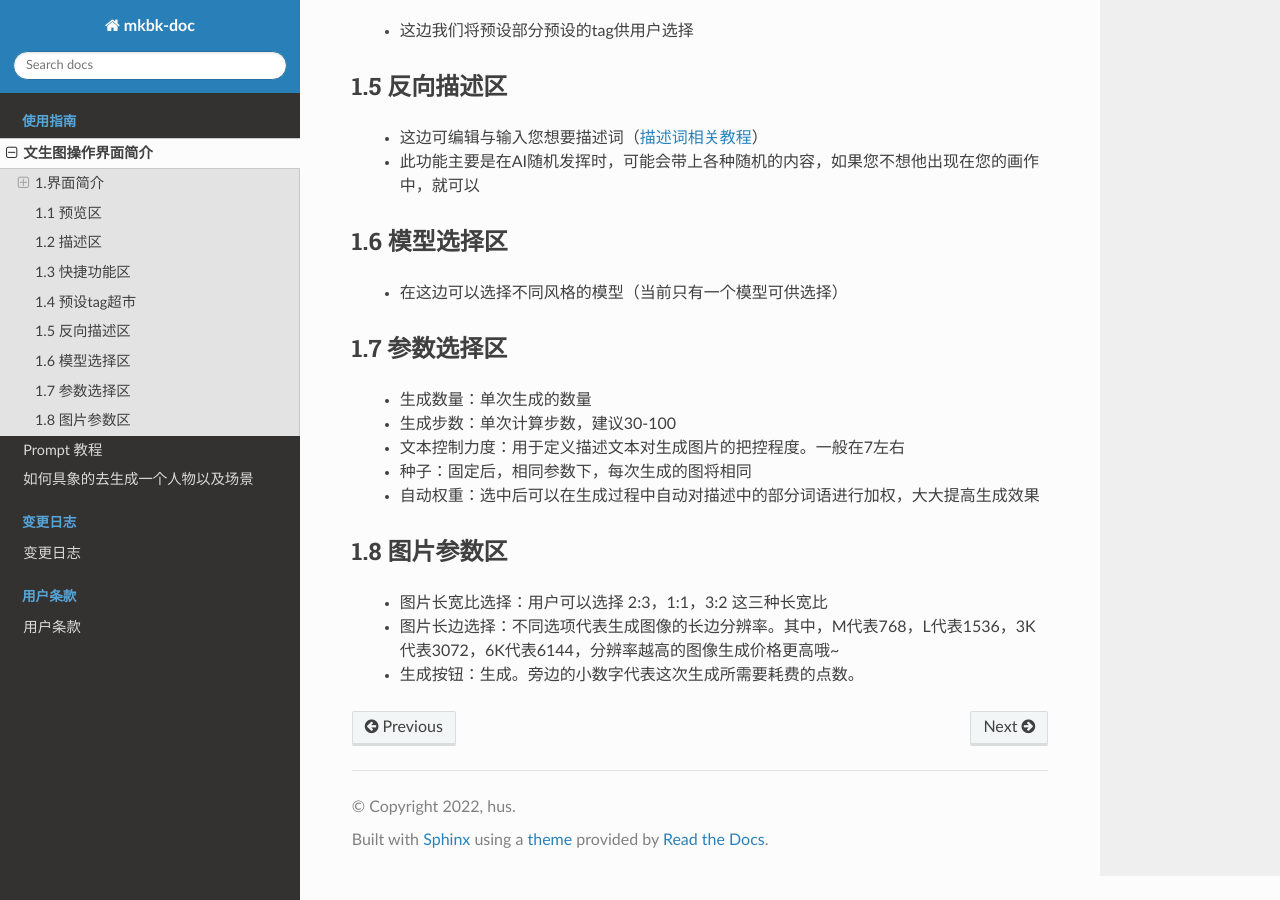
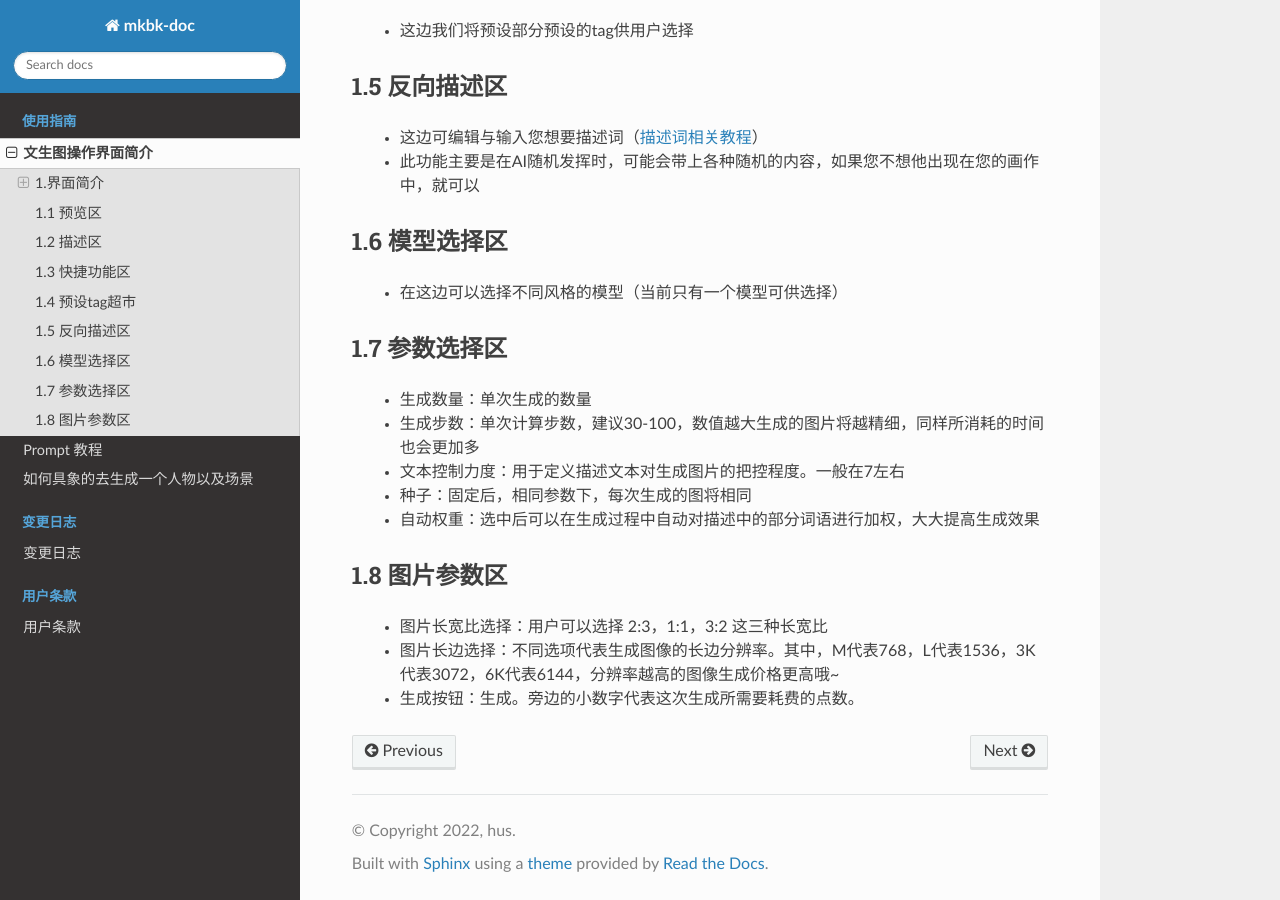
Before and after one commit to makamaka0520/maka-doc, a Sphinx documentation site: the page built from source/tutorial/Basic_Interface_Operation_T2I.rst, in a window 1280 px wide and 900 px high, scrolled down 1391 px. Built offline with Sphinx 7.4.7 and the Read the Docs theme 2.0.0, drawn with Linux system fonts in a browser that asks for light colours.

Commit message:
Update Basic_Interface_Operation_T2I.rst

```diff
--- a/source/tutorial/Basic_Interface_Operation_T2I.rst
+++ b/source/tutorial/Basic_Interface_Operation_T2I.rst
@@ -69,7 +69,7 @@
 1.7 参数选择区
 ----------------------------------------
    - 生成数量：单次生成的数量
-   - 生成步数：单次计算步数，建议30-100
+   - 生成步数：单次计算步数，建议30-100，数值越大生成的图片将越精细，同样所消耗的时间也会更加多
    - 文本控制力度：用于定义描述文本对生成图片的把控程度。一般在7左右
    - 种子：固定后，相同参数下，每次生成的图将相同
    - 自动权重：选中后可以在生成过程中自动对描述中的部分词语进行加权，大大提高生成效果
```
